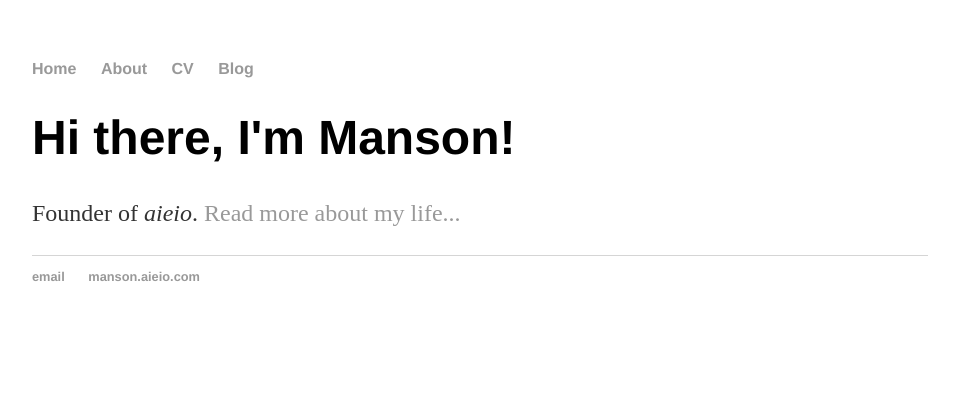
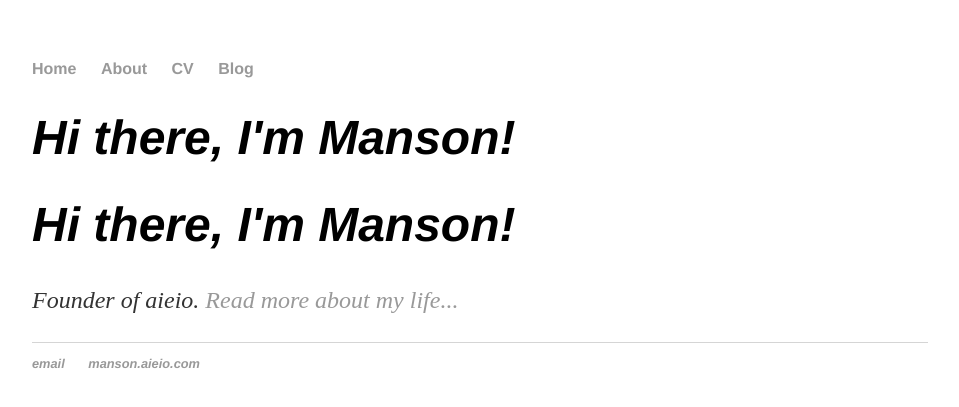
Before and after one commit to mansonsiu/manson.github.io, a Jekyll site: the page built from index.html, in a window 1280 px wide. Shown: the top 407 px of the page, without its empty margins (160-1119 px from the left). Built offline with Jekyll 4.4.1, drawn with Linux system fonts in a browser that asks for light colours.

Commit message:
Update index.html

```diff
--- a/index.html
+++ b/index.html
@@ -3,6 +3,7 @@ layout: default
 title: Manson Siu, aieio
 ---
 <div class="blurb">
-	<h1>Hi there, I'm Manson!</h1>
+	<h1><em>Hi there, I'm Manson! <em></h1>
+	<h1>Hi there, I'm Manson! </h1>
 	<p>Founder of <em>aieio</em>. <a href="/about">Read more about my life...</a></p>
 </div><!-- /.blurb -->
```
